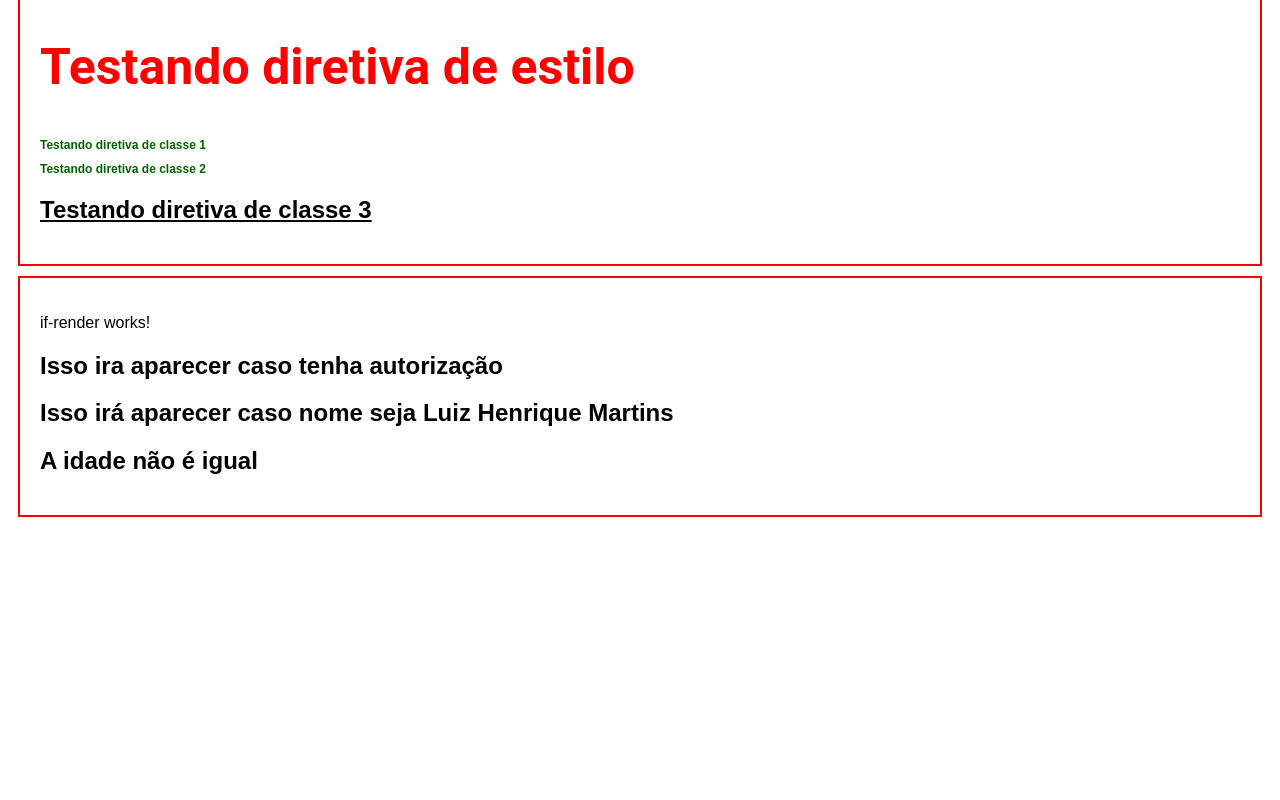
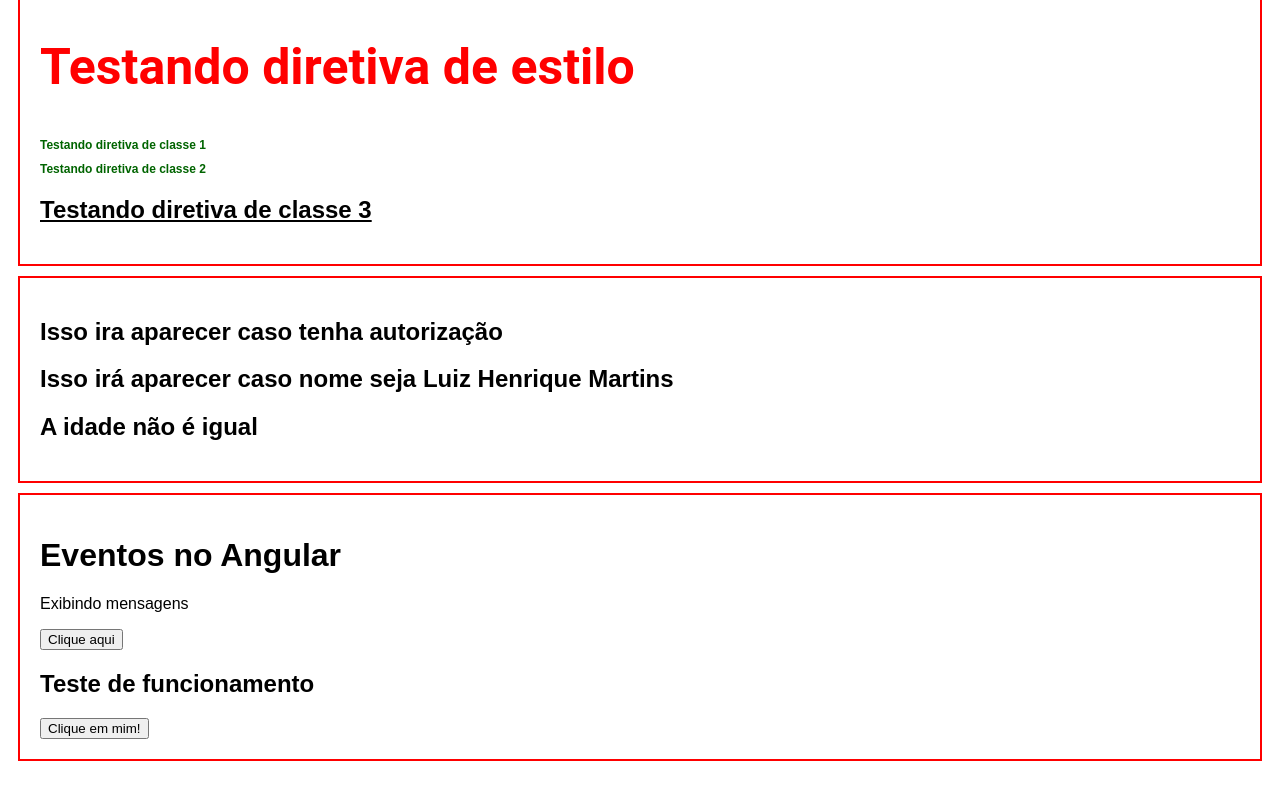
Before and after one commit to Loumartins/Estudos-Angular, an Angular app: page / in a window 1280 px wide. Shown: the part 524-1324 px from the top of the page. Before the commit the page ends 1049 px from the top, so only its background shows below. Built offline with nearby package versions, Linux system fonts and the light colour scheme.

Commit message:
Estudo sobre funcionamento de Eventos no Angular

```diff
--- a/src/app/app.component.html
+++ b/src/app/app.component.html
@@ -3,3 +3,4 @@
 <app-parent-data [name]='userName' [userData]="userData"></app-parent-data>
 <app-directives></app-directives>
 <app-if-render></app-if-render>
+<app-events></app-events>
--- a/src/app/app.module.ts
+++ b/src/app/app.module.ts
@@ -8,6 +8,7 @@ import { SecondComponentComponent } from './components/second-component/second-c
 import { ParentDataComponent } from './components/parent-data/parent-data.component';
 import { DirectivesComponent } from './components/directives/directives.component';
 import { IfRenderComponent } from './components/if-render/if-render.component';
+import { EventsComponent } from './components/events/events.component';
 
 @NgModule({
   declarations: [
@@ -16,7 +17,8 @@ import { IfRenderComponent } from './components/if-render/if-render.component';
     SecondComponentComponent,
     ParentDataComponent,
     DirectivesComponent,
-    IfRenderComponent
+    IfRenderComponent,
+    EventsComponent
   ],
   imports: [
     BrowserModule,
--- /dev/null
+++ b/src/app/components/events/events.component.html
@@ -0,0 +1,7 @@
+<div class="geral">
+  <h1>Eventos no Angular</h1>
+  <p *ngIf="exibir">Exibindo mensagens</p>
+  <button (click)="exibirMensagem()">Clique aqui</button>
+  <h2>Teste de funcionamento</h2>
+  <button (click)="exibirAlerta()">Clique em mim!</button>
+</div>
--- /dev/null
+++ b/src/app/components/events/events.component.ts
@@ -0,0 +1,16 @@
+import { Component } from '@angular/core';
+
+@Component({
+  selector: 'app-events',
+  templateUrl: './events.component.html',
+  styleUrls: ['./events.component.css'],
+})
+export class EventsComponent {
+  exibir: boolean = true;
+  exibirMensagem(): void {
+    this.exibir = !this.exibir; // toggle
+  }
+  exibirAlerta(): void {
+    window.alert('Esta funcionando');
+  }
+}
--- a/src/app/components/if-render/if-render.component.html
+++ b/src/app/components/if-render/if-render.component.html
@@ -1,5 +1,4 @@
 <div class="geral">
-  <p>if-render works!</p>
   <h2 *ngIf="exibir">Isso ira aparecer caso tenha autorização</h2>
   <h2 *ngIf="nome === 'Luiz Henrique Martins'">Isso irá aparecer caso nome seja Luiz Henrique Martins</h2>
   <!--Utilização do Else-->
--- a/src/styles.css
+++ b/src/styles.css
@@ -1,5 +1,8 @@
 * {
   font-family: Arial, Helvetica, sans-serif;
+}
+body {
+  padding-bottom: 500px;
 }
 .geral {
   border: 2px solid red;
```
Also changed, not shown: src/app/components/events/events.component.css (added), 1 other file (tests, documents, lock files or other folders).
